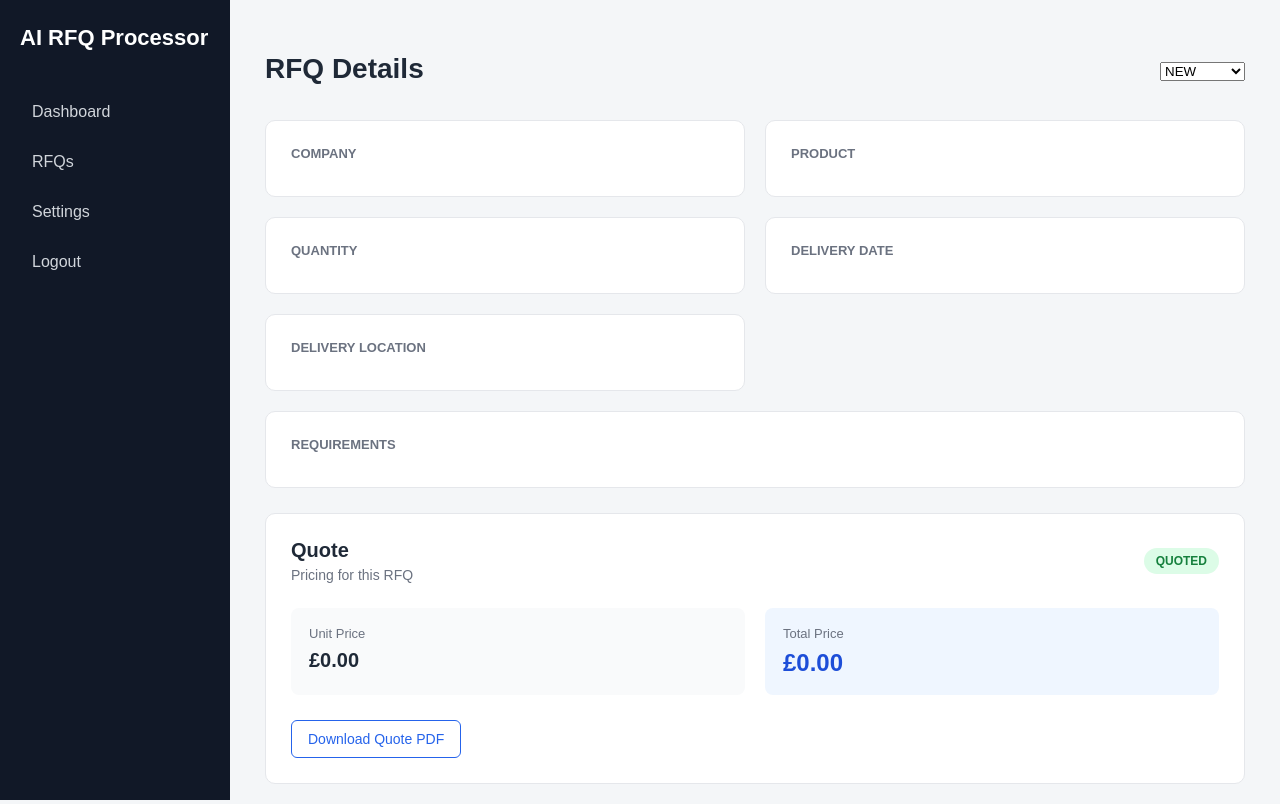
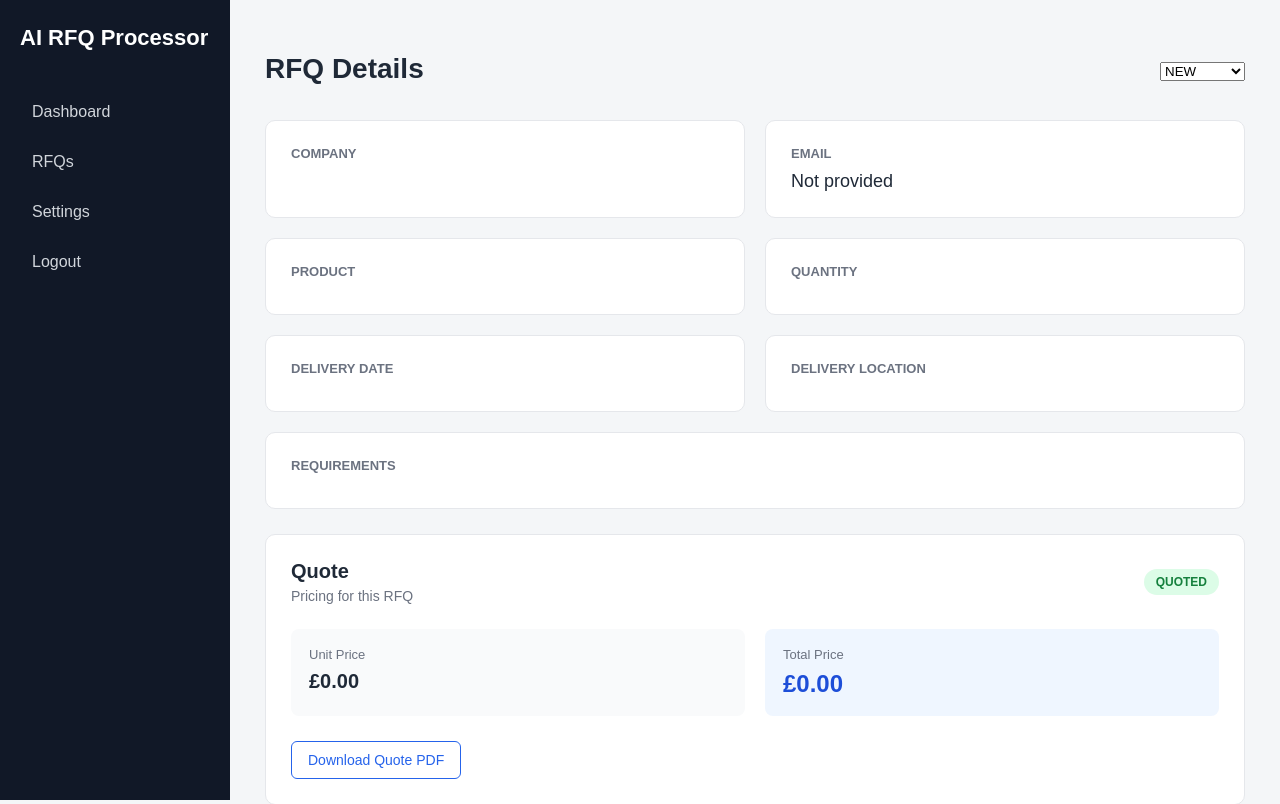
Before and after one commit to chealyC/ai-rfq-processor, a FastAPI app: template templates/rfq.html in a window 1280 px wide. Shown: the top 804 px of the page. Run offline with FastAPI, Linux system fonts and the light colour scheme; the template is opened without the code that fills it, so the values that code supplies are empty.

Commit message:
Add customer email to RFQs

```diff
--- a/ai_processor.py
+++ b/ai_processor.py
@@ -23,6 +23,7 @@ Use exactly these fields:
 
 {{
     "company": "",
+    "email": "",
     "product": "",
     "quantity": 0,
     "delivery_date": "",
--- a/templates/rfq.html
+++ b/templates/rfq.html
@@ -98,6 +98,19 @@
 
             </div>
 
+            <div class="detail-card">
+                <h3>Email</h3>
+
+                {% if rfq["email"] %}
+                    <p>
+                        <a href="mailto:{{ rfq['email'] }}">
+                            {{ rfq["email"] }}
+                        </a>
+                    </p>
+                {% else %}
+                    <p>Not provided</p>
+                {% endif %}
+            </div>
 
             <div class="detail-card">
 
```
Also changed, not shown: database.py (+9 -1 lines).
